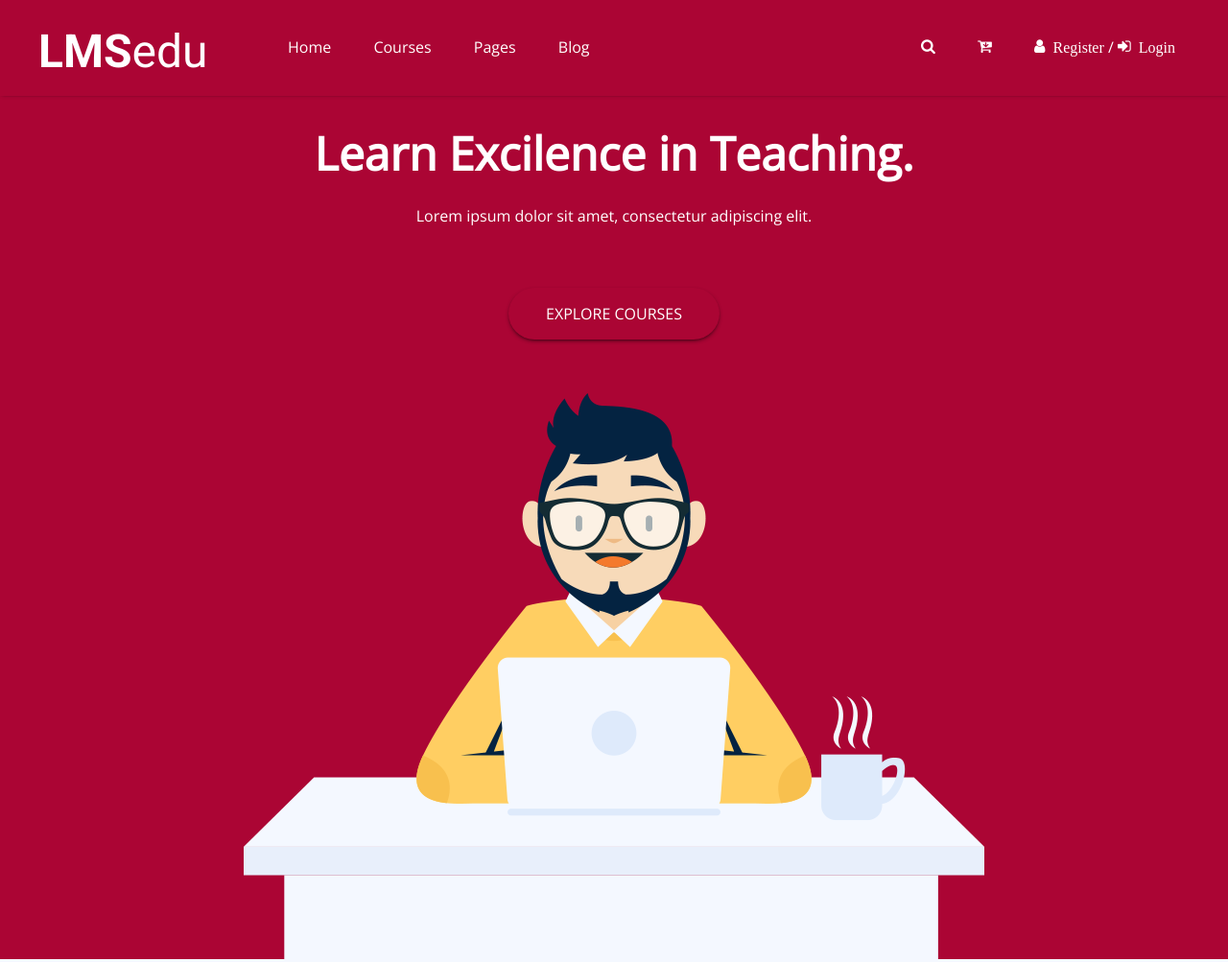
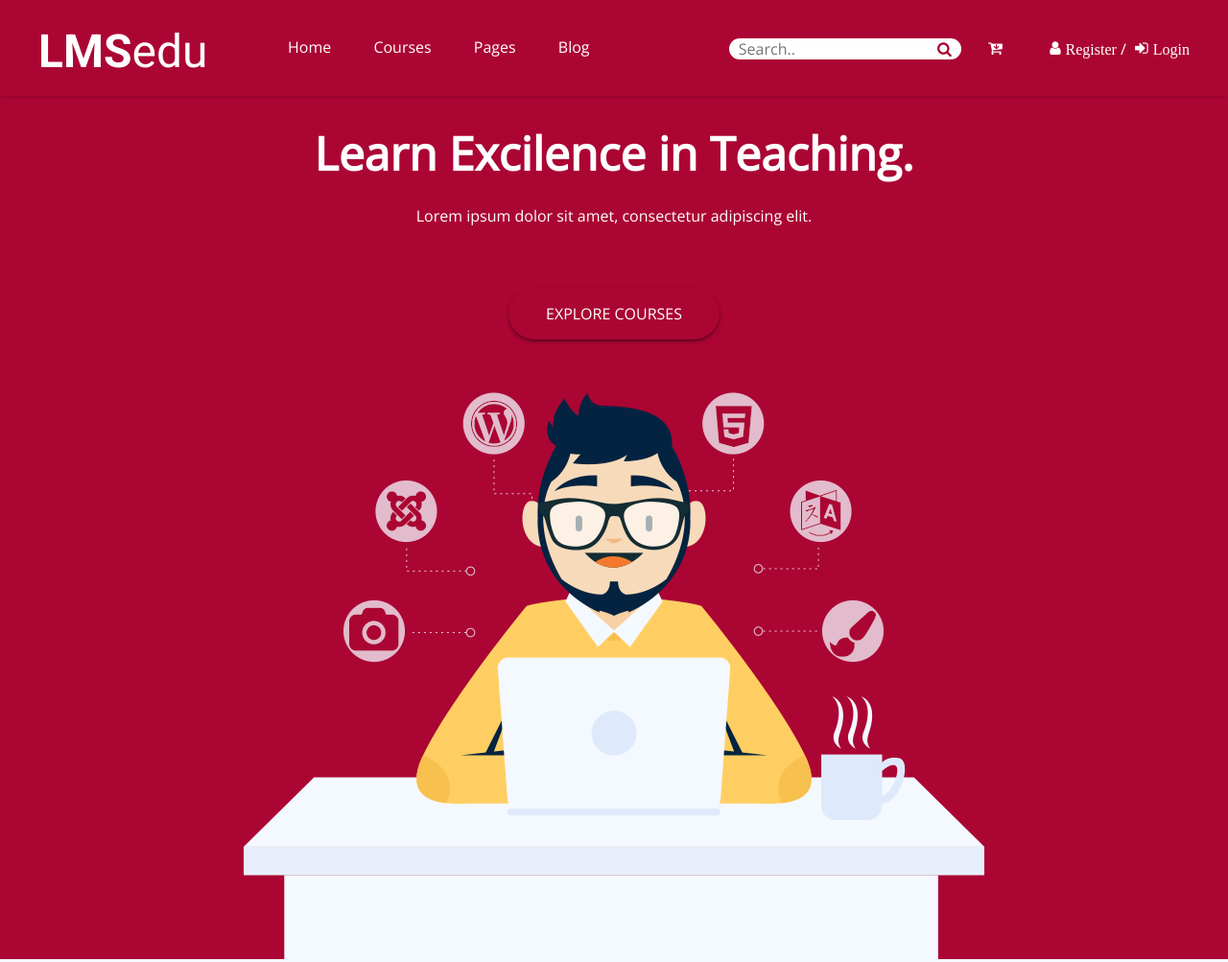
Before and after one commit to SHEMPEL133/Project, a plain HTML site: page index.html in a window 1280 px wide. Shown: the top 1003 px of the page at 96% size. Drawn offline with nearby package versions, Linux system fonts and the light colour scheme; files whose address does not match are found by name.

Commit message:
anchors, input-search have been added

```diff
--- a/css/index.css
+++ b/css/index.css
@@ -49,7 +49,6 @@ header{
 
 .menu{
     display: inline-block;
-
     height: 20px;
 }
 
@@ -72,7 +71,7 @@ header{
 
 .header__right-container{
     display: inline-block;
-    width: 300px;
+    /* width: 300px; */
     height: 20px;
     padding: 40px 0;
     position: absolute;
@@ -88,13 +87,47 @@ header{
     display: inline-block;
 }
 
-.search,
 .shop{
+    display: inline-block;
     padding: 0 20px;
 }
 
+.search-form{
+    display: inline-block;
+    position: relative;
+}
+
+.search-input{
+    border-radius: 20px;
+    border: 0;
+    outline: none;
+    padding: 2px 30px 2px 10px;
+}
+
+.search{
+    position: absolute;
+    top: 2px;
+    right: 4px;
+    background: transparent;
+    border: 0;
+    color:rgb(171,5,52);
+    outline: none;
+}
+
+input::-webkit-search-decoration,
+input::-webkit-search-cancel-button,
+input::-webkit-search-results-button,
+input::-webkit-search-results-decoration { display: none; }
+
+
+
 .header__register-login-container{
     padding-left: 20px;
+}
+
+.icon-sign-in::before,
+.icon-user::before{
+    padding: 0 5px;
 }
 
 /* ///////////////////////////////////////// */
@@ -148,19 +181,22 @@ header{
 
 .categories{
     background: rgb(244,248,255);
-    height: 700px;
-    overflow: auto;
+    padding: 100px 0;
 }
 
 .categories__title{
-    font-weight: bold;
-    font-size: 24px;
-    text-align: center;
-    margin: 80px 0 120px;
-    position: relative;
+    padding-bottom: 80px;
 }
 
-.categories__title::before{
+.categories__title>h2{
+    font-weight: bold;
+    font-size: 36px;
+    text-align: center;
+    position: relative;
+    margin: 0;
+}
+
+.categories__title>h2::before{
     content: "";
     display: block;
     width: 170px;
@@ -171,6 +207,7 @@ header{
     left: 50%;
     transform: translateX(-50%);
 }
+
 
 .categories__cell-container{
     display: flex;
@@ -266,7 +303,7 @@ header{
 
 .cards{
     font-family: 'Roboto', sans-serif;
-    padding: 100px 0;
+    padding: 110px 0;
 }
 
 .cards__header{
--- a/index.html
+++ b/index.html
@@ -26,33 +26,28 @@
                         <a href="#" title="Home">Home</a>
                     </li>
                     <li>
-                        <a href="#" title="Courses">Courses</a>
+                        <a href="#Courses" title="Courses">Courses</a>
                     </li>
                     <li>
-                        <a href="#" title="Pages">Pages</a>
+                        <a href="#Top_courses" title="Pages">Pages</a>
                     </li>
                     <li>
-                        <a href="#" title="Blog">Blog</a>
+                        <a href="#Blog" title="Blog">Blog</a>
                     </li>
                 </ul>
             </nav>
             <div class="header__right-container">
-                <div class="search icon-search">
-                    <form>
-                        <!-- добавить форму -->
-                    </form>
-                </div>
-                <div class="shop icon-cart-arrow-down">
-                    <a href="#" title="Shop"></a>
-                </div>
+                <form class="search-form">
+                    <input class="search-input" type="search" placeholder="Search..">
+                    <!-- добавить форму -->
+                    <button class="search icon-search"></button>
+                </form>
+                <div ></div>
+                <a href="#" title="Shop" class="shop icon-cart-arrow-down"></a>
                 <div class="header__register-login-container">
-                    <div class="register icon-user">
-                        <a href="#" title="Register">Register</a>
-                    </div>
+                    <a class="register icon-user" href="#" title="Register">Register</a>
                     <span>/</span>
-                    <div class="login icon-sign-in">
-                        <a href="#" title="Login">Login</a>
-                    </div>
+                    <a class="login icon-sign-in" href="#" title="Login">Login</a>
                 </div>
             </div>
         </div>
@@ -61,9 +56,9 @@
         <h1 class="slider__title">Learn Excilence in Teaching.</h1>
         <p class="slider__text">Lorem ipsum dolor sit amet, consectetur adipiscing elit.</p>
         <a class="slider_button" href="#" title="Explore Courses">EXPLORE COURSES</a>
-        <img class="slider__image" src="images/slider-man.png" title="man" alt="man">
+        <img class="slider__image" src="images/man.png" title="man" alt="man">
     </div>
-    <div class="categories">
+    <div class="categories" id="Courses">
         <div class="centred-layout">
             <div class="categories__title">
                 <h2>Course Categories</h2>
@@ -120,7 +115,7 @@
             </div>
         </div>
     </div>
-    <div class="top-courses cards">
+    <div class="top-courses cards" id="Top_courses">
         <div class="centred-layout">
             <div class="cards__header">
                 <div class="cards__title">
@@ -512,7 +507,7 @@
             </div>
         </div>
     </div>
-    <div class="our-blog cards">
+    <div class="our-blog cards" id="Blog">
         <div class="centred-layout">
             <div class="cards__header">
                 <div class="cards__title">
```
Also changed, not shown: images/man.png (added), images/slider-man.png (deleted), 1 other file.
